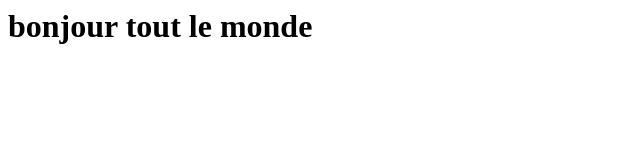
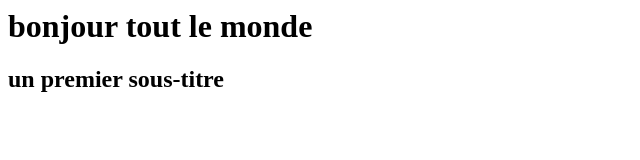
Before and after one commit to nejmahamadi/veilleexemplegit, a plain HTML site: page index.html in a window 1280 px wide. Shown: the whole page, without its empty margins (0-640 px from the left). Drawn offline with Linux system fonts and the light colour scheme.

Commit message:
h2 ajouté

```diff
--- a/index.html
+++ b/index.html
@@ -1,5 +1,6 @@
 <html>
 
     <h1>bonjour tout le monde</h1>
+    <h2>un premier sous-titre</h2>
 
 </html>
```
